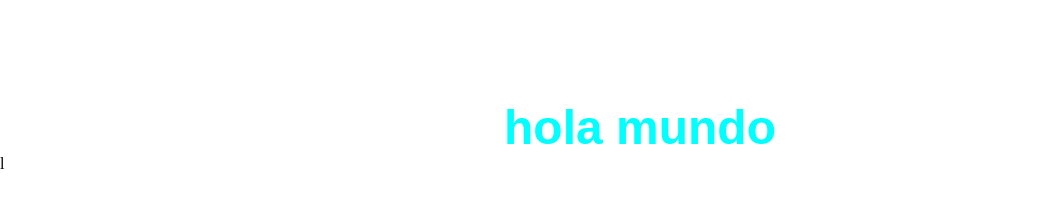
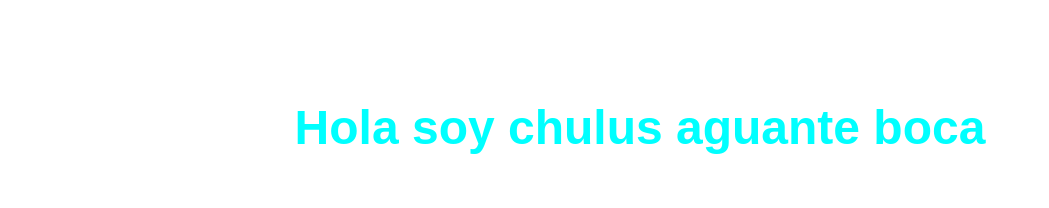
Before and after one commit to GitChulus/Proyecto-web-test, a plain HTML site: page index.html in a window 1280 px wide. Shown: the whole page, without its empty margins (0-1049 px from the left). Drawn offline with Linux system fonts and the light colour scheme.

Commit message:
modificacion del h1

```diff
--- a/index.html
+++ b/index.html
@@ -7,6 +7,6 @@
     <link rel="stylesheet" href="estilos.css">
 </head>
 <body>
-    <h1>hola mundo</h1>
+    <h1>Hola soy chulus aguante boca</h1>
 </body>
-</html>l
+</html>
```
